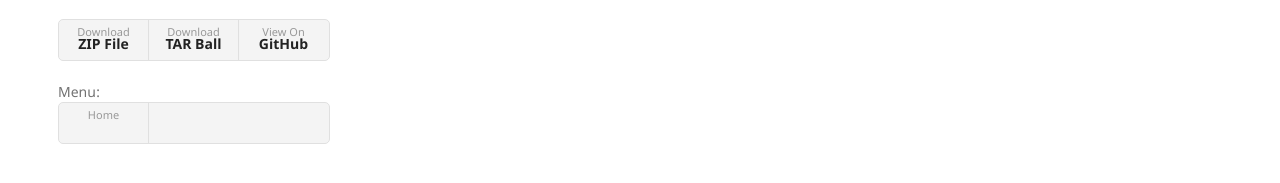
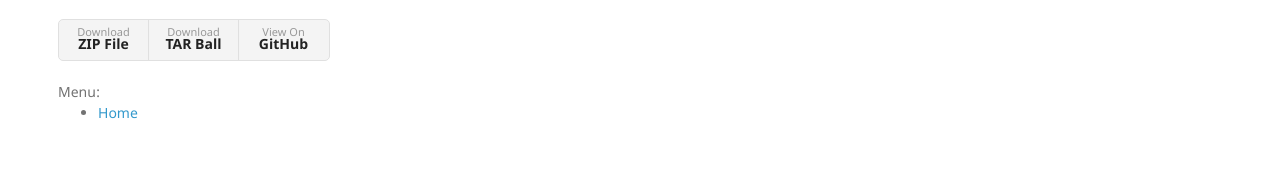
Before and after one commit to Drassil/git-wiki-theme, a Jekyll site: the page built from wiki/index.md, in a window 1280 px wide. Shown: the part 338-521 px from the top of the page. Built offline with Jekyll 4.4.1, drawn with Linux system fonts in a browser that asks for light colours; nearby versions of some CDN libraries; our own code applies the rules of GitHub Pages for plain Markdown files; comment, search, counter and statistics services are not loaded.

Commit message:
sync (#24)
* html class for downloads list

* More specific rules for downloads elements

* Fix for downloads list

* Delete README.md

* Create README.md

* Correct syntax error

All of these references to `page.folder` were prefixed with three curly-braces, but Jekyll/Liquid syntax uses two.
Addresses issue #20.

* Improve github native search

```diff
--- a/_layouts/default.html
+++ b/_layouts/default.html
@@ -37,7 +37,7 @@
         {% endif %}
 
         {% if site.show_downloads %}
-          <ul>
+          <ul class="downloads">
             <li><a href="{{ site.github.zip_url }}">Download <strong>ZIP File</strong></a></li>
             <li><a href="{{ site.github.tar_url }}">Download <strong>TAR Ball</strong></a></li>
             <li><a href="{{ site.github.repository_url }}">View On <strong>GitHub</strong></a></li>
@@ -53,16 +53,16 @@
       <div id="tools-buttons" style="width: 100%; text-align: right">
         {{page.relative_path}}
         {% if site.use_github_wiki %}
-          <span class="tools-element"><a target="_blank" href="{{ site.github.repository_url }}/{{{page.folder}}{{url | remove: '.html' | append: ''}}/_edit">Edit</a></span>
-          <span class="tools-element"><a target="_blank" href="{{ site.github.repository_url }}/{{{page.folder}}{{url | remove: '.html' | append: ''}}/_history">History</a></span>
-          <span class="tools-element"><a target="_blank" href="{{ site.github.repository_url }}/{{{page.folder}}{{url | remove: '.html' | append: '.md'}}/">Source</a></span>
+          <span class="tools-element"><a target="_blank" href="{{ site.github.repository_url }}/{{page.folder}}{{url | remove: '.html' | append: ''}}/_edit">Edit</a></span>
+          <span class="tools-element"><a target="_blank" href="{{ site.github.repository_url }}/{{page.folder}}{{url | remove: '.html' | append: ''}}/_history">History</a></span>
+          <span class="tools-element"><a target="_blank" href="{{ site.github.repository_url }}/{{page.folder}}{{url | remove: '.html' | append: '.md'}}/">Source</a></span>
         {% else %}
-          <span class="tools-element"><a target="_blank" href="{{ site.github.repository_url }}/edit/{{site.git_branch}}{{{page.folder}}{{url | remove: '.html' | append: '.md'}}">Edit</a></span>
+          <span class="tools-element"><a target="_blank" href="{{ site.github.repository_url }}/edit/{{site.git_branch}}{{page.folder}}{{url | remove: '.html' | append: '.md'}}">Edit</a></span>
           {% if site.use_prose_io %}
-          <span class="tools-element"><a target="_blank" href="http://prose.io/#{{site.github.repository_nwo}}/edit/{{site.git_branch}}{{{page.folder}}{{url | remove: '.html' | append: '.md'}}">Edit with Prose.io</a></span>
+          <span class="tools-element"><a target="_blank" href="http://prose.io/#{{site.github.repository_nwo}}/edit/{{site.git_branch}}{{page.folder}}{{url | remove: '.html' | append: '.md'}}">Edit with Prose.io</a></span>
           {% endif %}
-          <span class="tools-element"><a target="_blank" href="{{ site.github.repository_url }}/commits/{{site.git_branch}}{{{page.folder}}{{url | remove: '.html' | append: '.md'}}">History</a></span>
-          <span class="tools-element"><a target="_blank" href="{{ site.github.repository_url }}/blob/{{site.git_branch}}{{{page.folder}}{{url | remove: '.html' | append: '.md'}}">Source</a></span>
+          <span class="tools-element"><a target="_blank" href="{{ site.github.repository_url }}/commits/{{site.git_branch}}{{page.folder}}{{url | remove: '.html' | append: '.md'}}">History</a></span>
+          <span class="tools-element"><a target="_blank" href="{{ site.github.repository_url }}/blob/{{site.git_branch}}{{page.folder}}{{url | remove: '.html' | append: '.md'}}">Source</a></span>
         {% endif %}
 
         {% if site.google_cse_token %}
@@ -80,10 +80,14 @@
           <gcse:search></gcse:search>
         {% else %}
           <form method="GET" action="{{ site.github.repository_url }}/search">
+            <input type="text" name="q[]" placeholder="Text to search">
             {% if site.use_github_wiki %}
               <input type="hidden" name="type" value="Wikis">
+            {% else %}
+              <input type="hidden" name="l" value="Markdown">
+              <input type="hidden" name="q[]" value="path:/{{ site.wiki_folder }}"></form>
             {% endif %}
-            <input type="text" name="q" placeholder="Text to search"><input type="submit" value="Search">
+            <input type="submit" value="Search">
           </form>
         {% endif %}
       </div>
--- a/_sass/style.scss
+++ b/_sass/style.scss
@@ -111,7 +111,7 @@
   -webkit-font-smoothing:subpixel-antialiased;
 }
 
-header ul {
+header .downloads {
   list-style:none;
   height:40px;
   padding:0;
@@ -121,22 +121,22 @@
   width:270px;
 }
 
-header li {
+header .downloads li {
   width:89px;
   float:left;
   border-right:1px solid #e0e0e0;
   height:40px;
 }
 
-header li:first-child a {
+header .downloads li:first-child a {
   border-radius:5px 0 0 5px;
 }
 
-header li:last-child a {
+header .downloads li:last-child a {
   border-radius:0 5px 5px 0;
 }
 
-header ul a {
+header .downloads a {
   line-height:1;
   font-size:11px;
   color:#999;
@@ -146,11 +146,11 @@
   height:34px;
 }
 
-header ul a:hover {
+header .downloads a:hover {
   color:#999;
 }
 
-header ul a:active {
+header .downloads a:active {
   background-color:#f0f0f0;
 }
 
@@ -159,12 +159,12 @@
   font-weight:700;
 }
 
-header ul li + li + li {
+header .downloads li + li + li {
   border-right:none;
   width:89px;
 }
 
-header ul a strong {
+header .downloads a strong {
   font-size:14px;
   display:block;
   color:#222;
@@ -230,7 +230,7 @@
     display:inline;
   }
 
-  header ul {
+  header .downloads {
     position:absolute;
     right:50px;
     top:52px;
@@ -247,7 +247,7 @@
     padding:0;
   }
 
-  header ul, header p.view {
+  header .downloads, header p.view {
     position:static;
   }
 
@@ -261,11 +261,11 @@
     padding:15px;
   }
 
-  header ul {
+  header .downloads {
     width:99%;
   }
 
-  header li, header ul li + li + li {
+  header li, header .downloads li + li + li {
     width:33%;
   }
 }
```
Also changed, not shown: README.md.
